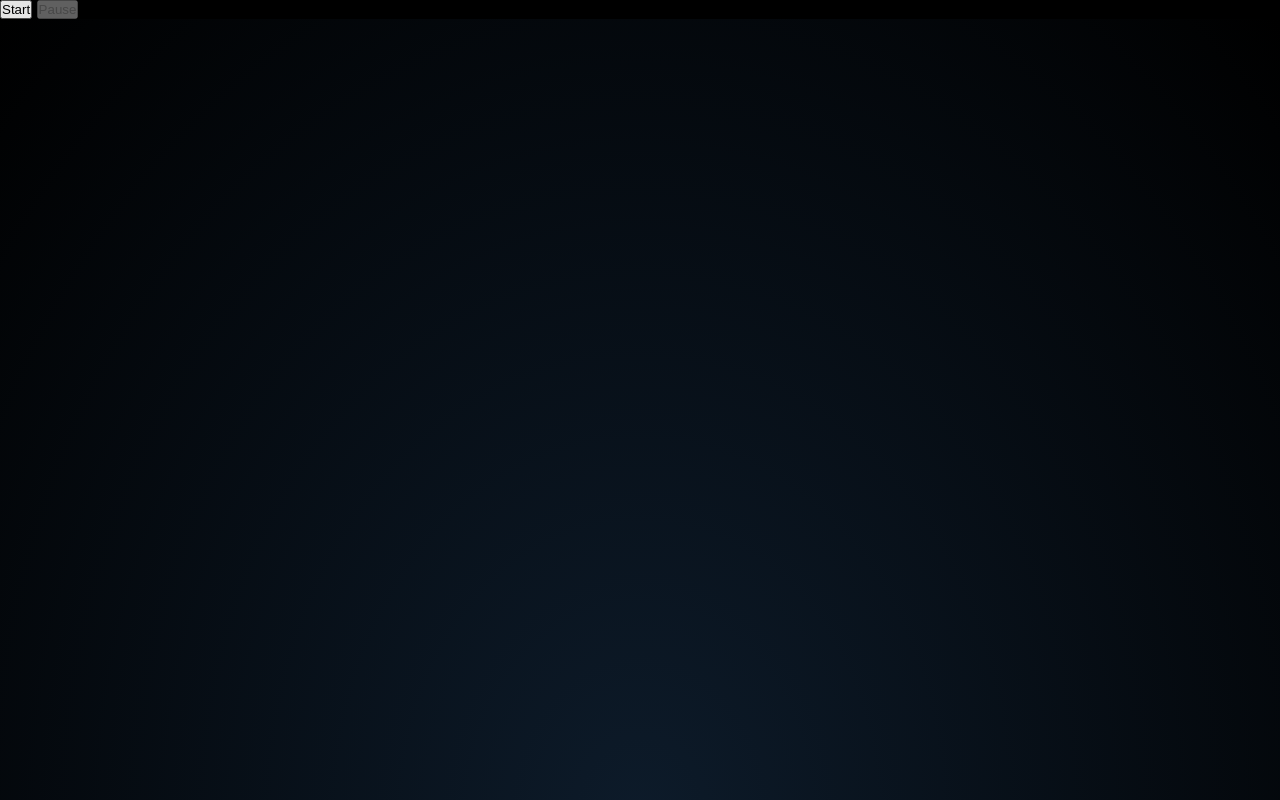
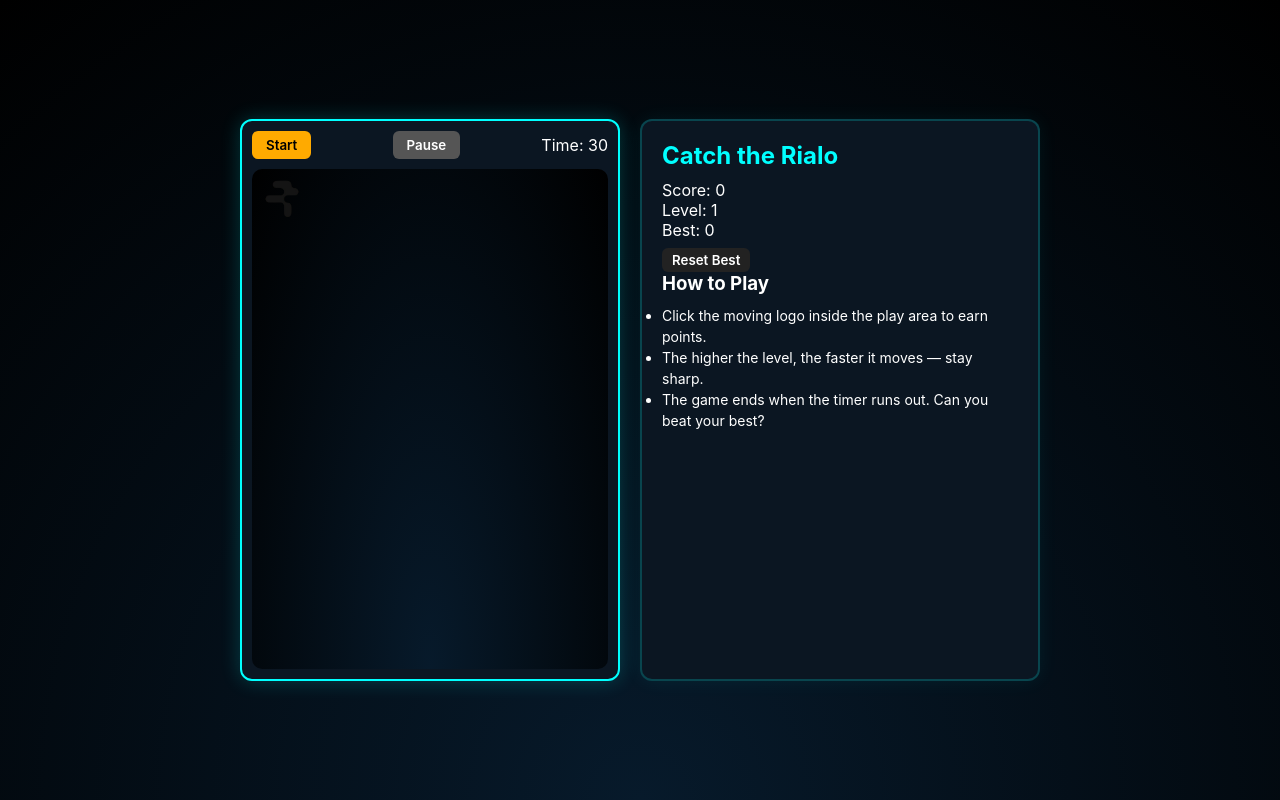
Before and after one commit to piwupi/Rialo, a plain HTML site: page index.html in a window 1280 px wide. Shown: the top 800 px of the page. Drawn offline with Linux system fonts and the light colour scheme.

Commit message:
Update style.css

```diff
--- a/style.css
+++ b/style.css
@@ -1,42 +1,113 @@
-* { margin: 0; padding: 0; box-sizing: border-box; }
+* {
+  margin: 0;
+  padding: 0;
+  box-sizing: border-box;
+  font-family: "Inter", sans-serif;
+}
 
 body {
-  background: black;
-  overflow: hidden;
-  font-family: sans-serif;
+  background: radial-gradient(circle at bottom, #071a2b, #000);
+  display: flex;
+  justify-content: center;
+  align-items: center;
+  height: 100vh;
+  color: #fff;
+}
+
+/* Container */
+.container {
+  display: flex;
+  gap: 20px;
+  width: 90%;
+  max-width: 800px;
+  flex-direction: column;
+}
+
+@media (min-width: 600px) {
+  .container {
+    flex-direction: row;
+  }
+}
+
+/* Game panel */
+.game-panel {
+  flex: 1;
+  background: #0b1622;
+  border: 2px solid #00ffff;
+  border-radius: 12px;
+  box-shadow: 0 0 20px #0ff3;
+  display: flex;
+  flex-direction: column;
+  align-items: center;
+  padding: 10px;
+}
+
+.game-header {
+  display: flex;
+  justify-content: space-between;
+  align-items: center;
+  width: 100%;
+  margin-bottom: 10px;
 }
 
 #gameArea {
   position: relative;
-  width: 100vw;
-  height: 100vh;
-  background: radial-gradient(ellipse at bottom, #0d1b2a, #000);
+  width: 100%;
+  height: 500px;
+  background: radial-gradient(ellipse at bottom, #071a2b, #000);
+  border-radius: 10px;
   overflow: hidden;
 }
 
-/* Pesawat (logo Rialo) */
-#player {
+#logo {
   position: absolute;
-  bottom: 40px;
-  left: 50%;
-  transform: translateX(-50%);
   width: 60px;
   height: 60px;
   background: url('logo.png') center/contain no-repeat;
+  cursor: pointer;
 }
 
-.bullet {
-  position: absolute;
-  width: 5px;
-  height: 15px;
-  background: #00ffcc;
-  border-radius: 2px;
+/* Buttons */
+.btn {
+  background: #ffaa00;
+  border: none;
+  padding: 6px 14px;
+  border-radius: 6px;
+  cursor: pointer;
+  color: #000;
+  font-weight: 600;
+  transition: 0.2s;
+}
+.btn:hover {
+  opacity: 0.8;
+}
+.btn.pause {
+  background: #555;
+  color: #fff;
+}
+.btn.small {
+  background: #222;
+  color: #fff;
+  padding: 4px 10px;
+  margin-top: 8px;
 }
 
-.enemy {
-  position: absolute;
-  width: 40px;
-  height: 40px;
-  background: #ff4444;
-  border-radius: 50%;
+/* Info panel */
+.info-panel {
+  flex: 1;
+  background: #0b1622;
+  border-radius: 12px;
+  padding: 20px;
+  border: 2px solid #00ffff33;
+  box-shadow: 0 0 20px #0ff1;
 }
+
+.info-panel h2 {
+  color: #00ffff;
+  margin-bottom: 10px;
+}
+.info-panel ul {
+  margin-top: 10px;
+  font-size: 14px;
+  line-height: 1.5;
+}
```
